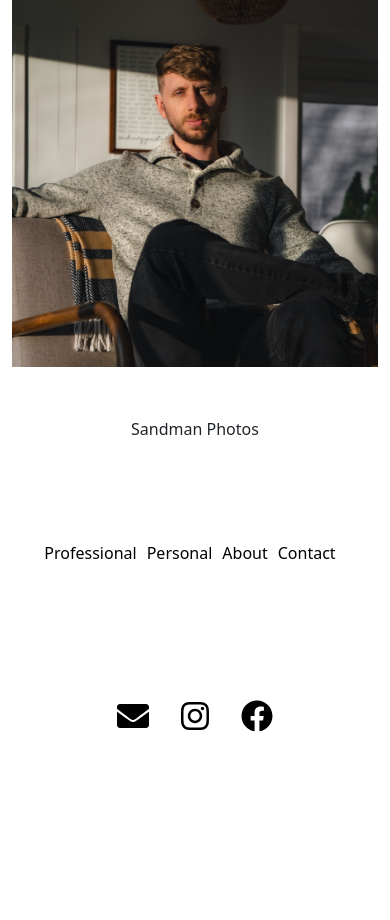
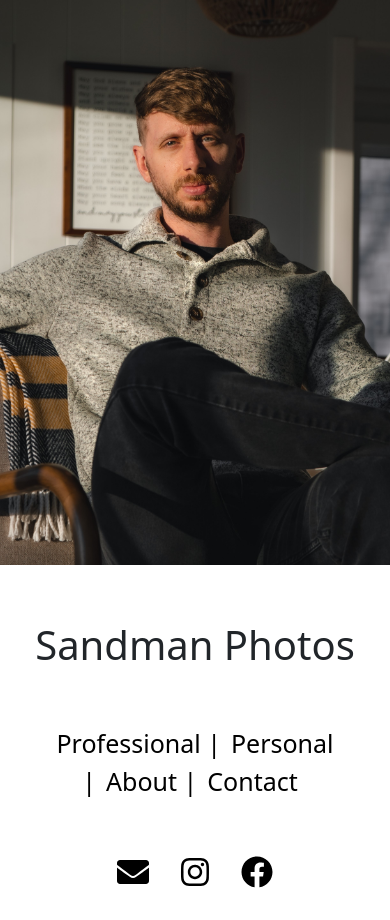
Before and after one commit to Laurencvengros/sandman-photos, a React (Create React App) app: page / in a window 390 px wide. Before the commit the page ends 844 px from the top, so only its background shows below. Built offline with nearby package versions, Linux system fonts and the light colour scheme.

Commit message:
responsive img

```diff
--- a/src/Styles/Home.css
+++ b/src/Styles/Home.css
@@ -1,21 +1,37 @@
-.homePhoto{
- height: 100%
+.homeImg{
+   height: 100%;
+   width: auto;
+
+   object-fit: cover;
+
 }
 
+
+.no-gutters {
+    margin-right: 0;
+    margin-left: 0;
+    padding-left:0;
+    padding-right:0
+}
+
+
+
 .heading{
-   margin-top: 50px
+   margin-top: 50px;
+   font-size: 40px;
 
 }
 
 .links{
     margin-right: 10px;
     text-decoration: none;
-    color: black
+    color: black;
+    font-size: 25px
 
 }
 
 .margin{
-    margin-top: 400px;
+    margin-top: 360px;
 }
 
 .homeIcons{
@@ -24,12 +40,19 @@
     line-height: 100px;
     margin-top: 350px
 }
-@media screen and (max-width:767px) {
+@media screen and (max-width:991px) {
     .margin{
-        margin-top: 100px
+        margin-top: 50px
     }
     .homeIcons{
-        margin-top: 100px
+        margin-top: 20px
+    }
+    .homeImg{
+        height:67vh;
+        width: 100%;
+        object-fit: cover;
     }
 
+
+
 }
--- a/src/components/Home.js
+++ b/src/components/Home.js
@@ -15,29 +15,32 @@ function Home() {
     return (
       <React.Fragment>
         <IconContext.Provider value={{ color: 'black', size: '2em' }}>
-            <Container fluid>
-                    <Row >
-                        <Col xs={12} sm={12} md={6} >
-                            <img className='img-fluid '  src={homePhoto} alt='self portrait' />
+            <Container fluid className="no-gutters">
+                    <Row className="no-gutters">
+                        <Col xs={12} sm={12} md={12} lg={6} className="no-gutters">
+
+                             <img className='img-fluid homeImg ' src={homePhoto} alt='self portrait' />
+
                         </Col>
-                        <Col xs={12} sm={12} md={6} className='heading'>Sandman Photos
+                        <Col xs={12} sm={12} md={12} lg={6} >
+                            <div className='heading'>Sandman Photos</div>
                             <div className="margin">
-                                <Link className="links" to="/professional">Professional</Link>
-                                <Link className="links" to="/personal">Personal</Link>
-                                <Link className="links" to="/about">About</Link>
+                                <Link className="links" to="/professional">Professional |</Link>
+                                <Link className="links" to="/personal">Personal |</Link>
+                                <Link className="links" to="/about">About |</Link>
                                 <Link className="links" to="/contact">Contact</Link>
                             </div>
                             <div className='homeIcons'>
-                                <a style={{marginRight:"30px"}} href= 'mailto:l.cvengros@icloud.com'>
+                                <a style={{marginRight:"30px"}} href= 'mailto:AlexSteinkamp22@gmail.com'>
                                     <FaEnvelope/>
 
                                 </a>
 
-                                <a style={{marginRight:"30px"}}  href= 'https://github.com/Laurencvengros'>
+                                <a style={{marginRight:"30px"}}  href= 'https://instagram.com/sandman.photos'>
                                     <FaInstagram/>
                                 </a>
 
-                                <a href= 'https://www.linkedin.com/in/lauren-cvengros-a00957249/'>
+                                <a href= 'https://www.facebook.com/profile.php?id=100089348201674'>
                                 <FaFacebook/>
                                 </a>
                             </div>
```
